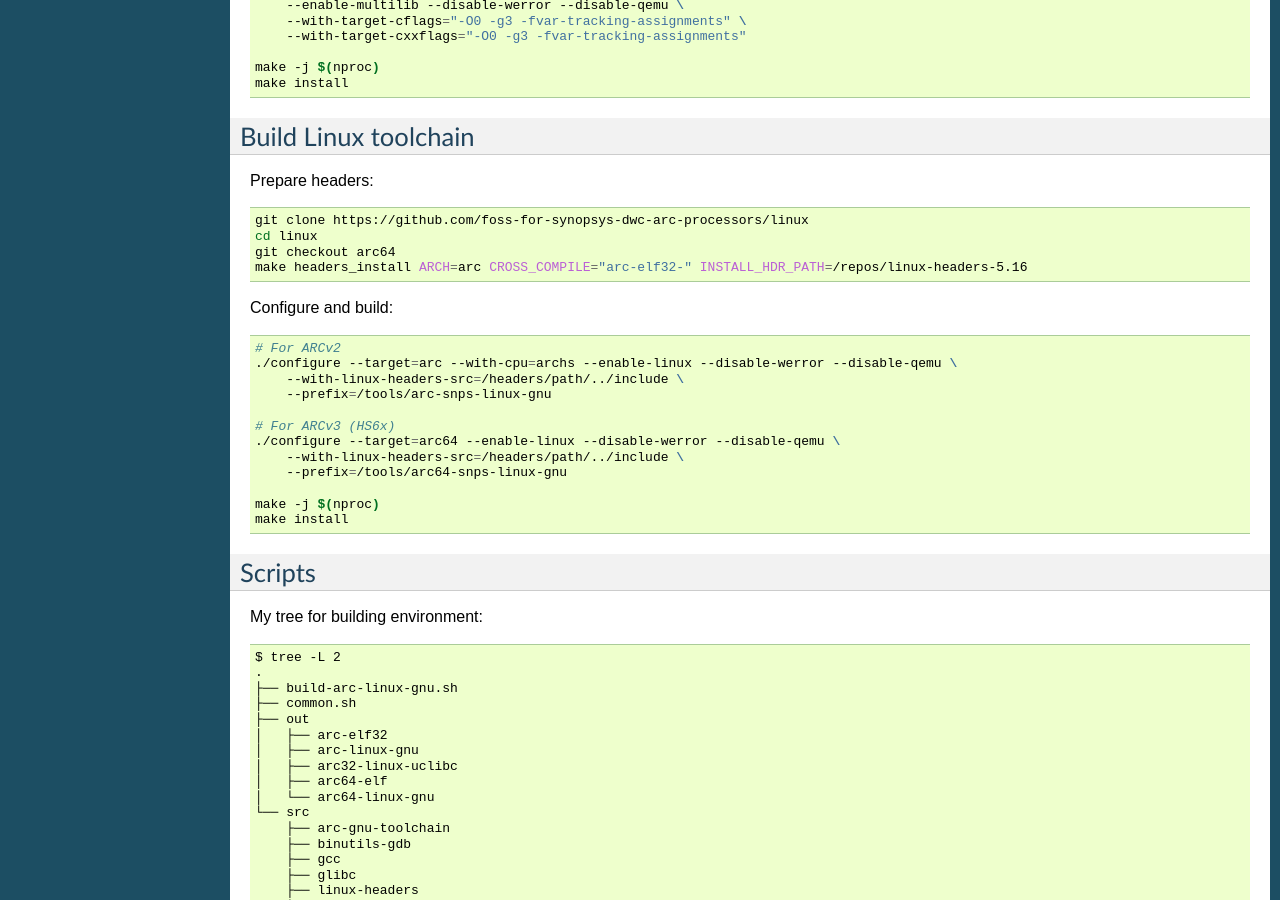
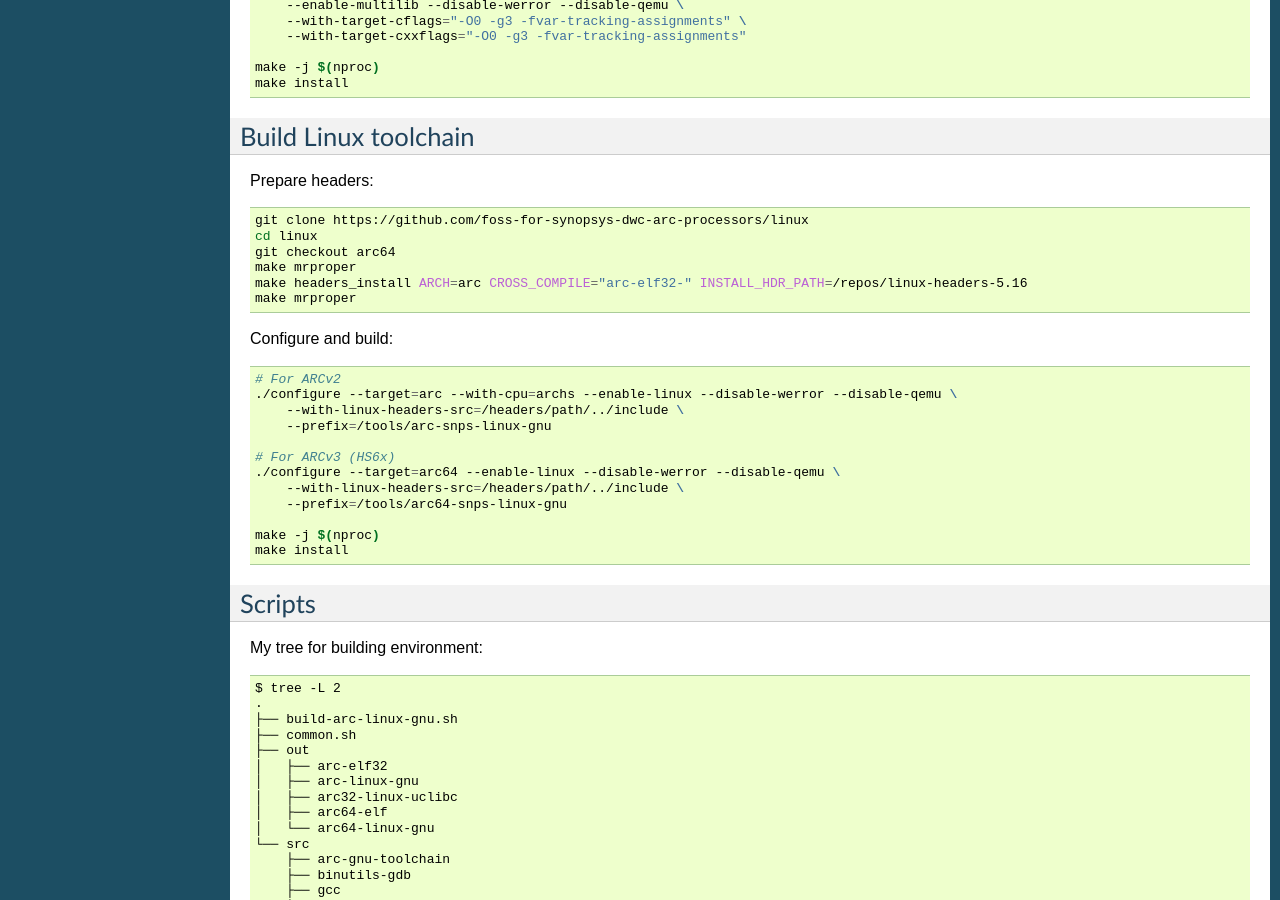
Before and after one commit to kolerov/synopsys, a Sphinx documentation site: the page built from docs/toolchain/build-dev.rst, in a window 1280 px wide and 900 px high, scrolled down 637 px. Built offline with Sphinx 7.4.7, drawn with Linux system fonts in a browser that asks for light colours.

Commit message:
toolchain/build-dev: Add mrproper command

```diff
--- a/docs/toolchain/build-dev.rst
+++ b/docs/toolchain/build-dev.rst
@@ -54,7 +54,9 @@
     git clone https://github.com/foss-for-synopsys-dwc-arc-processors/linux
     cd linux
     git checkout arc64
+    make mrproper
     make headers_install ARCH=arc CROSS_COMPILE="arc-elf32-" INSTALL_HDR_PATH=/repos/linux-headers-5.16
+    make mrproper
 
 Configure and build:
 
```
